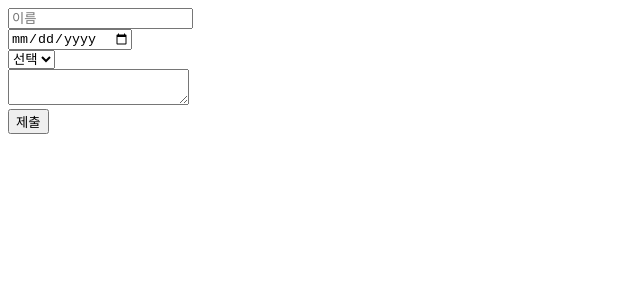
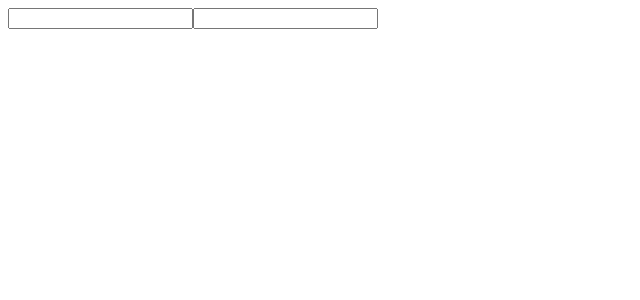
Before and after one commit to twkimfe/one-bite-react, a React (Vite) app in the folder section05/: page / in a window 1280 px wide. Shown: the top 300 px of the page, without its empty margins (0-640 px from the left). Built offline with nearby package versions, Linux system fonts and the light colour scheme.

Commit message:
feat: 5.11강 강의 내용 실습

```diff
--- a/section05/src/App.jsx
+++ b/section05/src/App.jsx
@@ -1,10 +1,11 @@
 import './App.css'
 import Register from './components/Register';
+import HookExam from './components/HookExam';
 
 function App() {
   return (
     <>
-      <Register />
+      <HookExam />
     </>
   );
 }
--- /dev/null
+++ b/section05/src/components/HookExam.jsx
@@ -0,0 +1,20 @@
+import useInput from "./../hooks/useInput";
+
+// 3가지 hook 관련된 팁
+// 1. 함수 컴포넌트, 커스텀 훅 내부에서만 호출 가능
+// 2. 조건부로 호출될 수는 없다
+// 3. 나만의 훅 (Custom Hook) 직접 만들 수 있다
+
+const HookExam = () => {
+  const [input, onChange] = useInput();
+  const [input2, onChange2] = useInput();
+
+  return (
+    <div>
+      <input value={input} onChange={onChange} />
+      <input value={input2} onChange={onChange2} />
+    </div>
+  );
+};
+
+export default HookExam;
--- /dev/null
+++ b/section05/src/hooks/useInput.jsx
@@ -0,0 +1,13 @@
+import { useState } from 'react';
+
+function useInput() {
+  const [input, setInput] = useState("");
+
+  const onChange = (e) => {
+    setInput(e.target.value);
+  };
+
+  return [input, onChange];
+}
+
+export default useInput;
```
